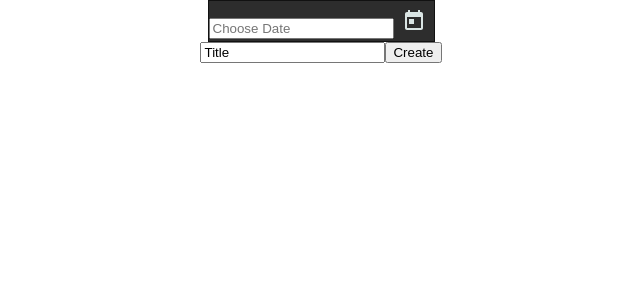
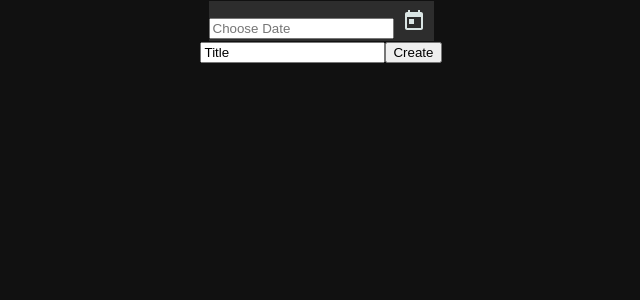
Before and after one commit to D05Col/ToDoList, an Angular app in the folder to-do-list/: page / in a window 1280 px wide. Shown: the top 300 px of the page, without its empty margins (319-959 px from the left). Built offline with nearby package versions, Linux system fonts and the light colour scheme.

Commit message:
changed background to dark

```diff
--- a/to-do-list/src/styles.scss
+++ b/to-do-list/src/styles.scss
@@ -1,11 +1,15 @@
 /* You can add global styles to this file, and also import other style files */
-
-html, body { height: 100%; }
-body { margin: 0; font-family: "Roboto", "Helvetica Neue", sans-serif; }
 $white: #FFFFFF;
 $orange: #FF7A00;
 $green: #4CAF50;
 $red: #F44336;
-$background: #1111;
+$background: #111111;
 $foreground: #1E1E1E;
 $frame: #2D2D2D;
+
+html, body { height: 100%; }
+body {
+    margin: 0;
+    font-family: "Roboto", "Helvetica Neue", sans-serif;
+    background-color: $background;
+    }
```
Also changed, not shown: to-do-list/src/app/title-input/title-input.component.sass (added).
